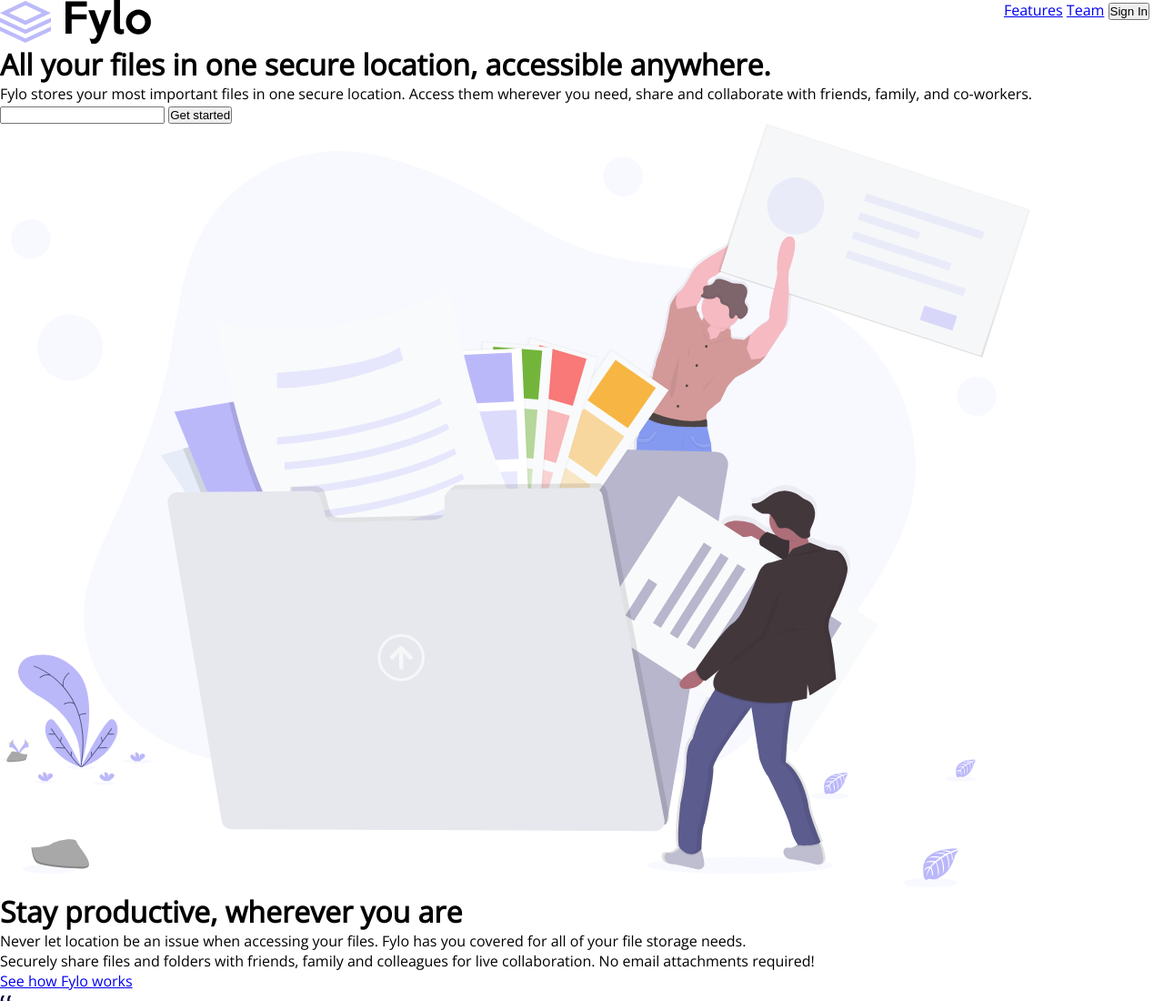
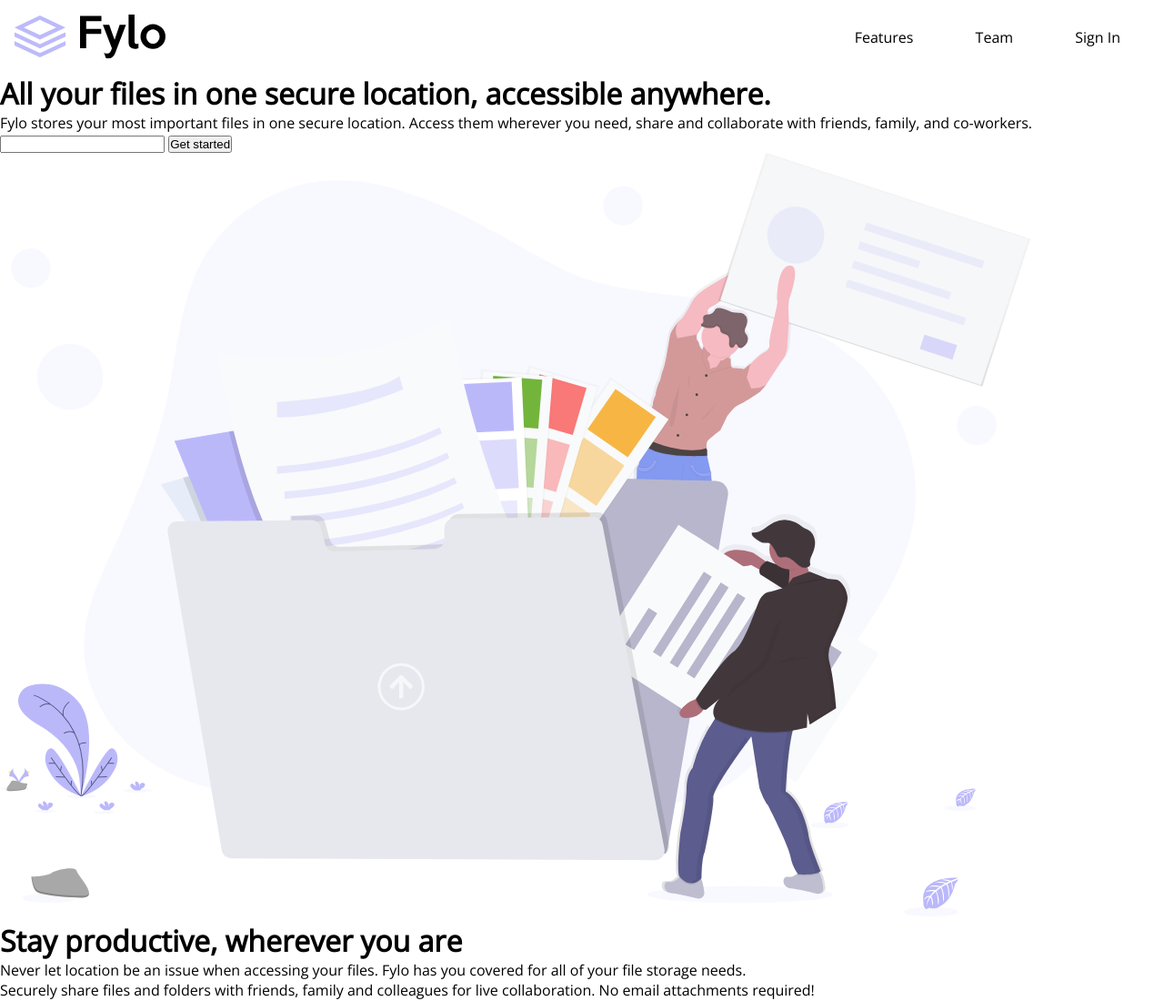
Before and after one commit to kenliii/fylo, a plain HTML site: page index.html in a window 1280 px wide. Shown: the top 1100 px of the page at 91% size. Drawn offline with nearby package versions, Linux system fonts and the light colour scheme.

Commit message:
top section, done

```diff
--- a/index.html
+++ b/index.html
@@ -19,7 +19,7 @@
         <div class="menu">
           <a href="#">Features</a>
           <a href="#">Team</a>
-          <button id="signinButton">Sign In</button>
+          <a href="#">Sign In</a>
         </div>
       </div>
     </div>
--- a/style.css
+++ b/style.css
@@ -12,5 +12,12 @@ body {
 .header {
     display: flex;
     justify-content: space-between;
-    margin-right: 1rem;
+    margin: 1rem;
+    align-items: center;
 }
+
+.menu a {
+    text-decoration: none;
+    padding: 0 2rem;
+    color: black;
+}
```
